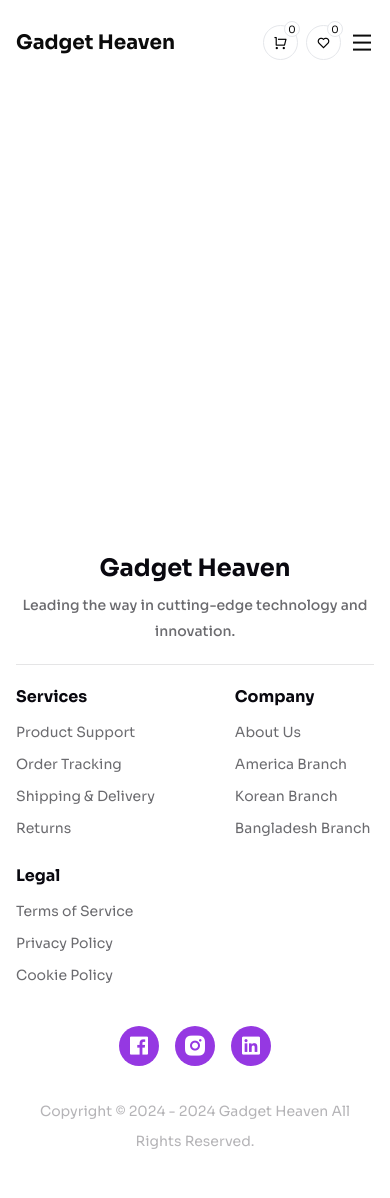
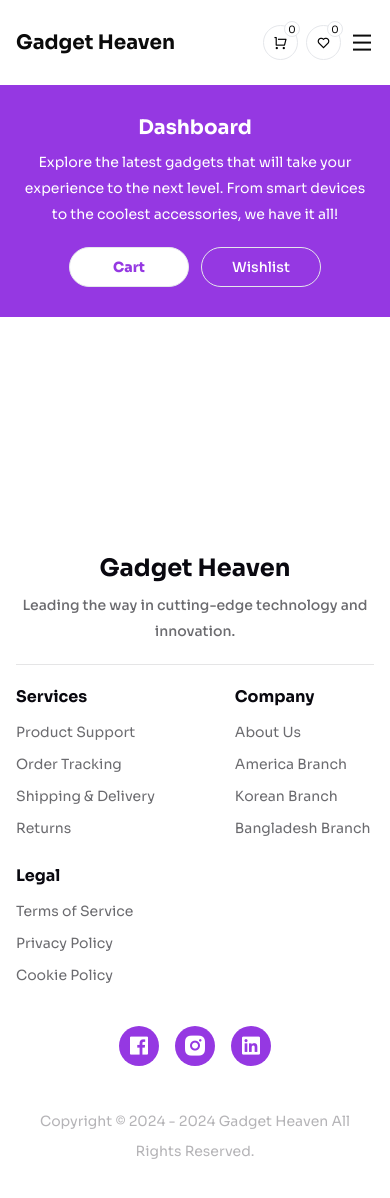
Before and after one commit to devrakibulrahman/gadget-heaven, a React (Vite) app: page /dashboard in a window 390 px wide. Shown: the top 1198 px of the page. Built offline with nearby package versions, Linux system fonts and the light colour scheme.

Commit message:
dashboard section text added done with responsive on 11/6/2024 at 10:49 am

```diff
--- a/src/components/Footer.jsx
+++ b/src/components/Footer.jsx
@@ -2,7 +2,7 @@ import { Link } from "react-router-dom";
 
 const Footer = () => {
     return (
-        <div className="w-full bg-white py-[50px]">
+        <div className="w-full bg-white pt-[50px]">
             <div className="container mx-auto px-4">
                 <div className="w-full">
                     <div className="w-full mb-[20px] text-center md:mb-[30px]">
@@ -58,7 +58,7 @@ const Footer = () => {
                                 <i className="ri-linkedin-box-fill text-2xl text-white"></i>
                             </div>
                         </div>
-                        <div className="w-full pt-[30px] text-center">
+                        <div className="w-full pt-[40px] pb-[30px] text-center">
                             <p className="font-sora text-sm leading-[30px] font-normal text-[#09080F]/30">Copyright &copy; 2024 - {new Date().getFullYear()} Gadget Heaven All Rights Reserved.</p>
                         </div>
                     </div>
--- a/src/pages/Dashboard.jsx
+++ b/src/pages/Dashboard.jsx
@@ -1,8 +1,21 @@
 
 const Dashboard = () => {
     return (
-        <div>
-
+        <div className="w-full bg-[#9538E2] py-[30px] md:py-[40] lg:py-[50px]">
+            <div className="container mx-auto px-4">
+                <div className="w-full text-center">
+                    <div className="w-full flex items-center justify-center flex-col">
+                        <h1 className="font-sora text-xl leading-[26px] font-bold text-[#FFFFFF] md:text-2xl md:leading-[30px] lg:text-[32px] lg:leading-[40px] mb-2 md:mb-3 lg:mb-4">Dashboard</h1>
+                        <div className="w-full max-w-[795px]">
+                            <p className="font-sora text-sm leading-[26px] font-normal text-[#FFFFFF] md:text-base ">Explore the latest gadgets that will take your experience to the next level. From smart devices to the coolest accessories, we have it all!</p>
+                        </div>
+                    </div>
+                    <div className="w-full flex items-center justify-center gap-x-3 md:gap-x-4 lg:gap-x-6 mt-5 md:mt-6 lg:mt-[32px]">
+                        <button className="w-[120px] min-h-[40px] bg-white rounded-full font-sora text-sm leading-[26px] font-extrabold text-[#9538E2] border md:text-base md:w-[130px] md:min-h-[42px] lg:w-[195px] lg:min-h-[52px] lg:text-lg">Cart</button>
+                        <button className="w-[120px] min-h-[40px] rounded-full font-sora text-sm leading-[26px] font-medium text-white border transition ease-in-out duration-200 hover:text-[#9538E2] hover:font-extrabold hover:bg-white md:text-base md:w-[130px] md:min-h-[42px] lg:w-[203px] lg:min-h-[52px] lg:text-lg">Wishlist</button>
+                    </div>
+                </div>
+            </div>
         </div>
     );
 };
```
